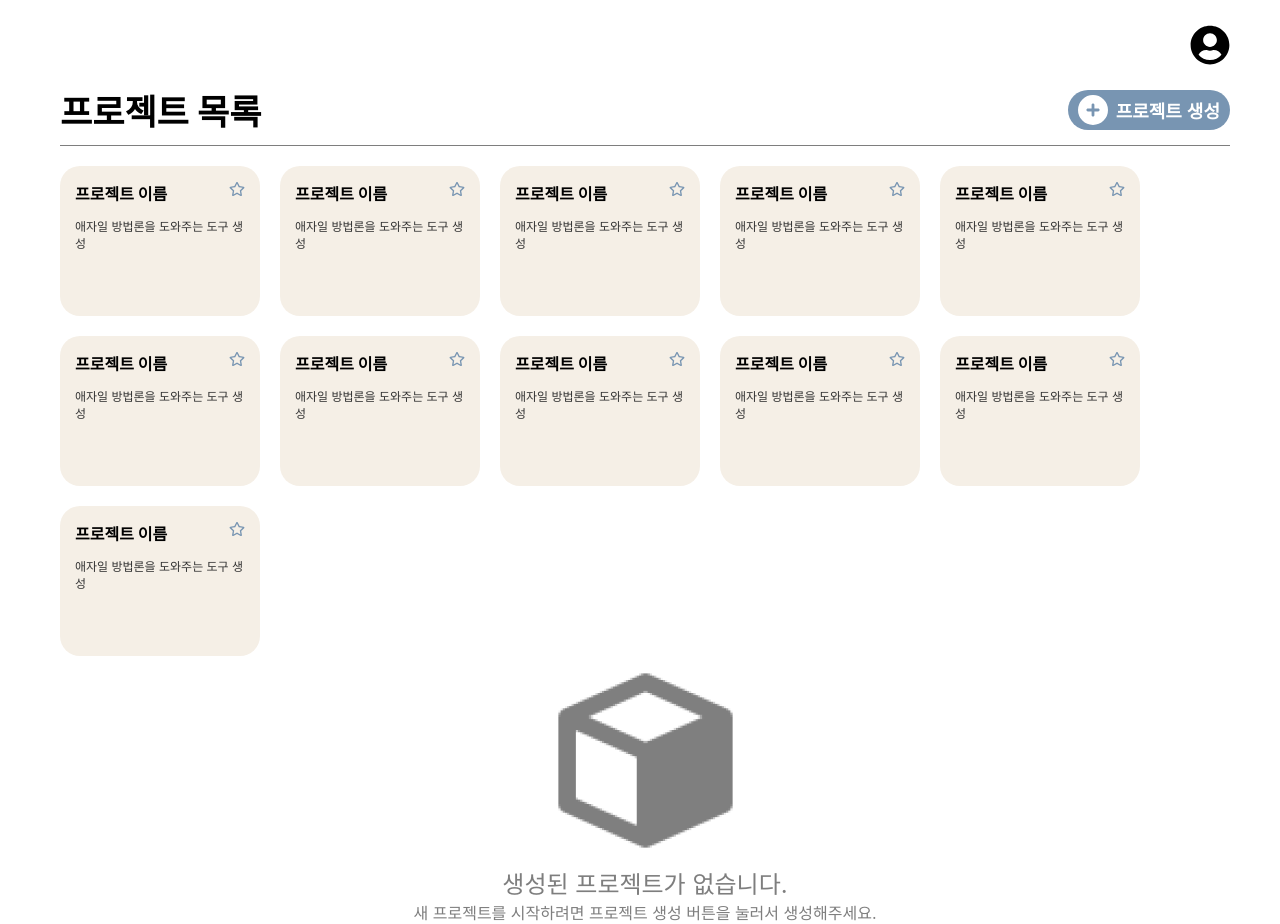
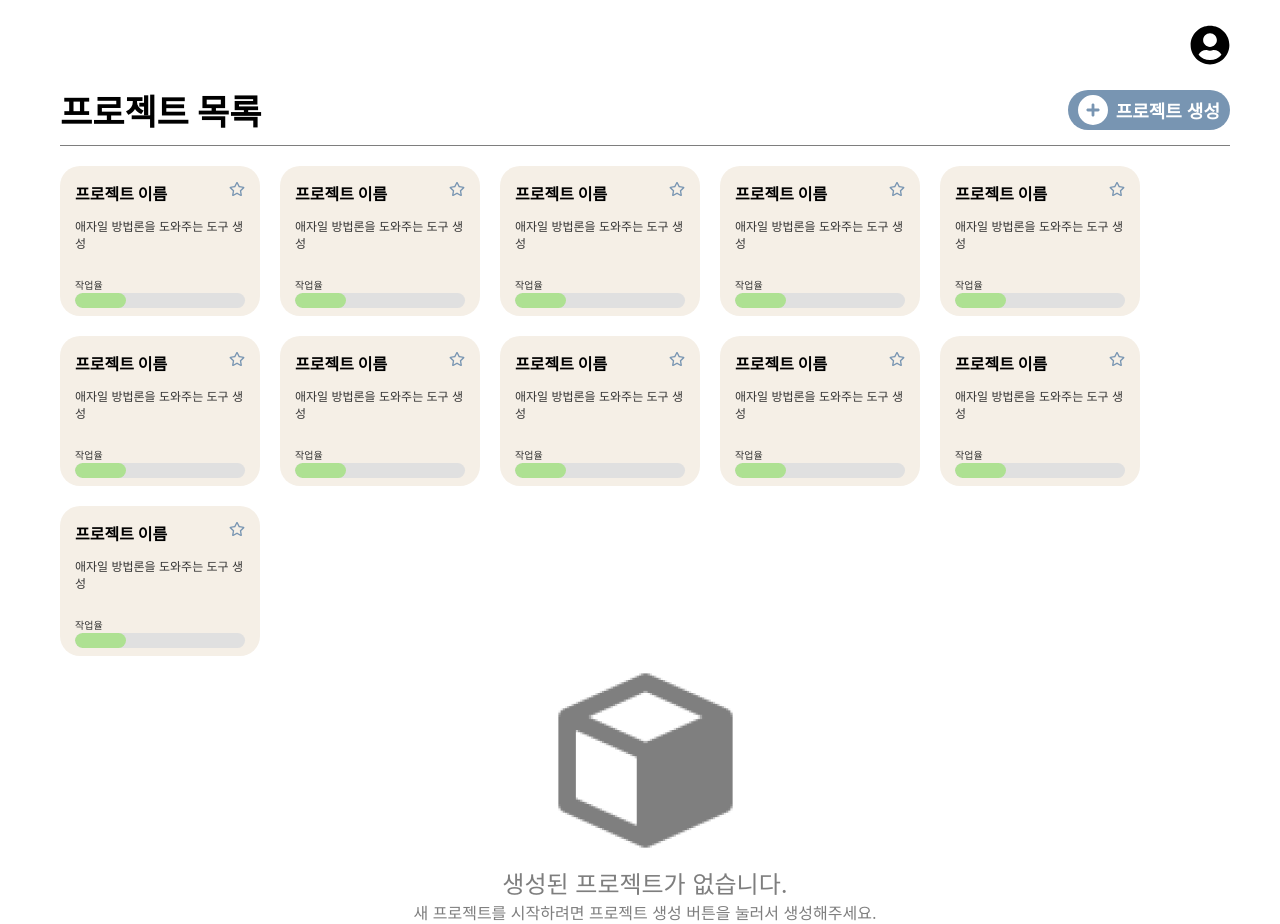
Before and after one commit to SoftwareEngineering-jnu1/AgileSupportProgram, a React (Create React App) app: page /project in a window 1280 px wide. Built offline with nearby package versions, Linux system fonts and the light colour scheme; a web font is replaced by a local one.

Commit message:
feat: 진행률 시각화 추가

```diff
--- a/src/components/ProjectList/ProjectItem.tsx
+++ b/src/components/ProjectList/ProjectItem.tsx
@@ -1,10 +1,11 @@
 import styled from "styled-components";
 import { useState } from "react";
-
 import { FaRegStar, FaStar } from "react-icons/fa";
 
 const ProjectItem = () => {
   const [isFavorited, setIsFavorited] = useState(false);
+  // const [progress, setProgress] = useState(30); // (0 ~ 100)
+  const progress = 30;
 
   const toggleFavorite = () => {
     setIsFavorited((prev) => !prev);
@@ -29,6 +30,12 @@ const ProjectItem = () => {
         </div>
       </div>
       <Des>애자일 방법론을 도와주는 도구 생성</Des>
+      <ProgressContainer>
+        <Label>작업율</Label>
+        <ProgressBar>
+          <ProgressFill style={{ width: `${progress}%` }} />
+        </ProgressBar>
+      </ProgressContainer>
     </ProjectWrapper>
   );
 };
@@ -54,3 +61,28 @@ const Des = styled.p`
   font-size: 12px;
   text-align: start;
 `;
+
+const ProgressContainer = styled.div`
+  margin-top: 10px;
+  text-align: start;
+`;
+
+const Label = styled.span`
+  font-size: 10px;
+  color: #333;
+`;
+
+const ProgressBar = styled.div`
+  width: 100%;
+  height: 15px;
+  background-color: #e0e0e0;
+  border-radius: 10px;
+  overflow: hidden;
+`;
+
+const ProgressFill = styled.div`
+  height: 100%;
+  background-color: #aee192;
+  border-radius: 10px;
+  transition: width 0.3s ease;
+`;
```
